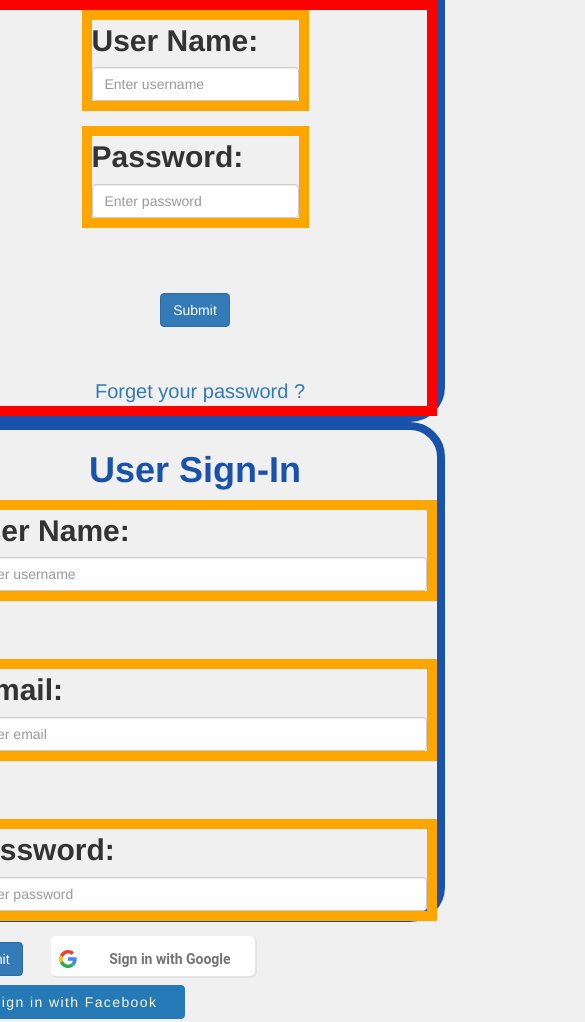
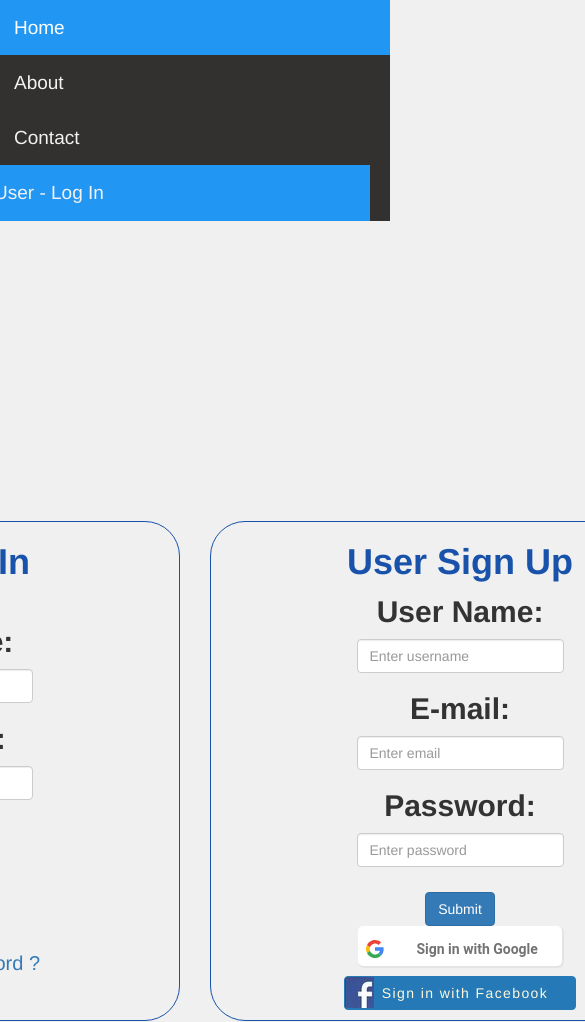
Before and after one commit to jmsn123/htf, a website: page public/userlogin.html in a window 390 px wide. Shown: the top 1022 px of the page, 585 px wide, since content can reach past the window. Drawn offline with nearby package versions, Linux system fonts and the light colour scheme.

Commit message:
connected the front end

```diff
--- a/controller/loginroutes.js
+++ b/controller/loginroutes.js
@@ -40,6 +40,7 @@ router.get("/login", async(req, res) => {
         //     req.session.logged_in = true;
         //     res.json({ user: userData, message: "You are now logged in!" });
         // });
+        res.sendFile(path.join(__dirname, "../public/userlogin.html"));
     } catch (err) {
         res.status(400).json(err);
     }
--- a/public/assets/css/styleUser.css
+++ b/public/assets/css/styleUser.css
@@ -1,6 +1,120 @@
-    #login,
-    #signin {
-        border: solid #1852aa 8px;
+    * {
+        box-sizing: border-box;
+        margin: 0;
+    }
+
+    nav {
+        margin-bottom: 30rem;
+    }
+
+    .navbar-up {
+        overflow: hidden;
+        background-color: #333030;
+    }
+
+    .container {
+        height: 100vh;
+        width: 100vw;
+        padding: 0;
+        margin: 0 auto;
+    }
+
+    .navbar-up a {
+        float: left;
+        display: block;
+        color: rgb(243, 241, 241);
+        text-align: center;
+        padding: 14px 16px;
+        text-decoration: none;
+        font-size: 19px;
+        text-decoration-style: none;
+    }
+
+    .navbar-up a:hover {
+        background-color: #ddd;
+        color: black;
+    }
+
+    .navbar-up a.first {
+        background-color: #2196F3;
+        color: white;
+    }
+
+    .navbar-up .search-container {
+        float: right;
+    }
+
+    .navbar-up input[type=text] {
+        padding: 6px;
+        margin-top: 8px;
+        font-size: 17px;
+        border: none;
+        border-radius: 8px;
+        margin-right: 16px;
+    }
+
+    .navbar-up .search-container button {
+        float: right;
+        padding: 6px;
+        margin-top: 8px;
+        margin-right: 16px;
+        background: rgb(49, 116, 223);
+        border-radius: 8px;
+        font-size: 20px;
+        border: none;
+        cursor: pointer;
+    }
+
+    .navbar-up .search-container button:hover {
+        background: rgb(48, 119, 212);
+    }
+
+    @media screen and (max-width: 600px) {
+        .navbar-up .search-container {
+            float: none;
+        }
+        .navbar-up a,
+        .navbar-up input[type=text],
+        .navbar-up .search-container button {
+            float: none;
+            display: block;
+            text-align: left;
+            width: 100%;
+            margin: 0;
+            padding: 14px;
+        }
+        .navbar-up input[type=text] {
+            border: 1px solid #ccc;
+        }
+    }
+
+    #search-bar {
+        margin: auto;
+        width: 50%;
+    }
+
+    .navbar-up a.user {
+        float: right;
+        margin-right: 20px;
+        background-color: #2196F3;
+    }
+
+    .navbar-up a:active {
+        color: red;
+        background-color: transparent;
+        text-decoration: none;
+    }
+
+    .wrap {
+        display: flex;
+        justify-content: center;
+        align-items: center;
+        width: 75%;
+        margin: 0 auto;
+    }
+
+    #login {
+        border: solid #1852aa 1px;
         /* margin-top: 10px; */
         border-radius: 35px;
         height: 500px;
@@ -8,14 +122,47 @@
         width: 50rem;
     }
 
-    #login {}
+    #signin {
+        border: solid #1852aa 1px;
+        /* margin-top: 10px; */
+        border-radius: 35px;
+        height: 500px;
+        font-size: 30px;
+        width: 50rem;
+    }
 
-    #logins {
-        border: red solid 10px;
+    #signUp {
+        text-align: center;
         display: flex;
         justify-content: center;
         align-items: center;
         flex-direction: column;
+        width: 75%;
+        margin: 0 auto;
+    }
+
+    .signupButtons {
+        display: flex;
+        flex-direction: column;
+        justify-content: center;
+        align-items: center;
+        margin-top: 2rem;
+    }
+
+    .signupButtons button {
+        margin: 10px;
+        margin-top: -10px;
+    }
+
+    #logins {
+        text-align: center;
+        display: flex;
+        justify-content: center;
+        align-items: center;
+        flex-direction: column;
+        padding-top: 3rem;
+        margin: 0 auto;
+        width: 80%
     }
 
     .text {
@@ -47,7 +194,7 @@
     .form-group {
         /* padding: 10px; */
         justify-content: center;
-        border: orange solid 10px;
+        /* margin-top: rem; */
     }
     /* .google-button {
   height: 40px;
--- a/public/assets/js/login.js
+++ b/public/assets/js/login.js
@@ -1,11 +1,29 @@
-function login(e) {
+const login = async(e) => {
     e.preventDefault();
-    const email = document.getElementById("email").value();
-    const password = document.getElementById("pwd").value();
-    console.log("we are logged in ");
-}
+    const email = document.getElementById("email").value;
+    const password = document.getElementById("pwd").value;
+    if (email && password) {
+        const data = await fetch(apiEndPoint, {
+            method: "POST",
+            body: JSON.stringify({ email, password }),
+            headers: { "Content-Type": "application/json" },
+        });
+    }
+};
+const register = async(e) => {
+    e.preventDefault;
+    const username = document.getElementById("username");
+    const email = document.getElementById("email");
+    const password = document.getElementById("password");
 
-const form = document
-    .getElementById("logins")
-    .addEventListener("submit", login);
-form;
+    if (username && password & email) {
+        fetch(apiEndpoint, {
+            method: "POST",
+            body: JSON.stringify({ username, email, password }),
+            headers: { "Content-Type": "application/json" },
+        });
+    }
+};
+
+document.getElementById("logins").addEventListener("submit", login);
+document.getElementById("signUp").addEventListener("submit", register);
--- a/public/userlogin.html
+++ b/public/userlogin.html
@@ -7,7 +7,7 @@
     <meta name="viewport" content="width=device-width, initial-scale=1.0">
     <title>User information </title>
     <link rel="stylesheet" href="https://maxcdn.bootstrapcdn.com/bootstrap/3.4.1/css/bootstrap.min.css">
-    <link rel="stylesheet" href="./assets/css/styleUser.css">
+    <link rel="stylesheet" href="/assets/css/styleUser.css">
 
     <link rel="icon" href="assest/images/letter_U_blue-512.png" type="image/gif" sizes="16x16">
 </head>
@@ -15,9 +15,19 @@
 <body>
 
 
+    <div class="container">
+        <nav class="navbar-up">
 
-    <div class="container">
-        <div class="row">
+            <a class="first" href="/">Home</a>
+            <a href="/About">About</a>
+            <a href="/Contact">Contact</a>
+            <a class="user" href="login/login">User - Log In </a>
+            <div class="search-container">
+
+            </div>
+
+        </nav>
+        <div class="row wrap">
 
             <div class="col-md-6 ">
 
@@ -28,7 +38,7 @@
 
                         <div class="form-group">
                             <label for="uname">User Name:</label>
-                            <input type="text" class="form-control" id="uname" placeholder="Enter username" name="uname" required>
+                            <input type="text" class="form-control" id="email" placeholder="Enter username" name="uname" required>
                         </div>
                         <div class="form-group"><label for="pwd"> Password:</label>
                             <input type="password" class="form-control" id="pwd" placeholder="Enter password" name="pswd" required>
@@ -38,48 +48,35 @@
 
 
                     </form>
-
-
-
-
+                </div>
             </div>
 
-            </div>
+            <div class="col-md-6">
+                <div id="signin">
+                    <h1>User Sign Up </h1>
 
-
-
-
-
-
-
-            <div class="col-md-6">
-
-                <div id="signin">
-                    <h1>User Sign-In </h1>
-                    <div id="signUp">
-
-                        <form class="form-inline">
+                    <form id="signUp" class="form-inline">
 
                         <div class="form-group">
                             <label for="username">User Name:</label>
                             <input type="text" class="form-control" id="username" placeholder="Enter username" name="username" required>
 
                         </div>
-                            <br>
+
                         <div class="form-group">
                             <label for="email"> E-mail:</label>
                             <input type="text" class="form-control" id="email" placeholder="Enter email" name="email" required>
 
                         </div>
-                            <br>
+
                         <div class="form-group">
                             <label for="pwd"> Password:</label>
-                                <input type="password" class="form-control" id="pwd" placeholder="Enter password" name="pswd" required>
+                            <input type="password" class="form-control" id="password" placeholder="Enter password" name="pswd" required>
 
                         </div>
 
 
-
+                        <div class="signupButtons">
                             <button type="submit" class="btn btn-primary">Submit</button>
 
 
@@ -108,6 +105,7 @@
                             <button class="btn btn-facebook"> <span
                                     style="display:inline-block; margin-left: 25px; margin-right: 15px;"> Sign in with
                                     Facebook</span> </button>
+                        </div>
 
 
                     </form>
```
Also changed, not shown: public/assets/js/register.js (added, +14 -0 lines), public/home.html (+1 -4 lines). Lines whose indentation alone changed are shown as unchanged.
